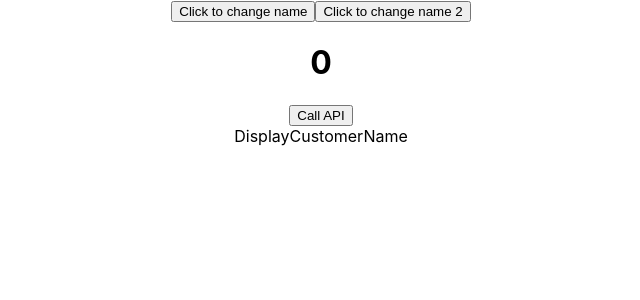
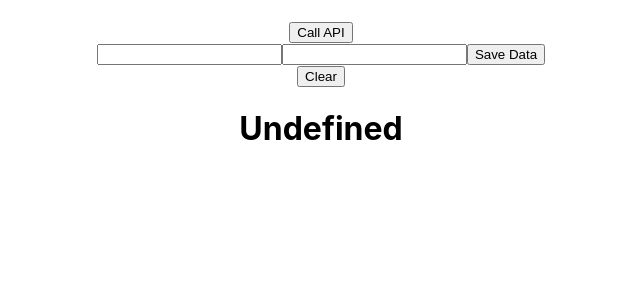
Before and after one commit to idan93l/Mobx_5.15.4_test, a React (Create React App) app: page / in a window 1280 px wide. Shown: the top 300 px of the page, without its empty margins (319-959 px from the left). Built offline with nearby package versions, Linux system fonts and the light colour scheme; no server answers.

Commit message:
full front start before back

```diff
--- a/src/App.tsx
+++ b/src/App.tsx
@@ -1,8 +1,8 @@
+import { store } from "./stores/CurrentCustomer.store";
 import { CurrentCustomer } from "./components/CurrentCustomer";
-import { store } from "./stores/CurrentCustomer.store";
+import { EditCustomer } from "./components/EditCustomer";
+import { DisplayCustomerName } from "./components/DisplayCustomerName";
 import "./App.css";
-import { EditCustomer } from "./components/EditCustomer";
-import DisplayCustomerName from "./components/DisplayCustomerName";
 
 const App = () => {
   return (
@@ -13,9 +13,8 @@ const App = () => {
           instructions.
         </p>
         <p>- Albarius Dev Team</p> */}
-        <CurrentCustomer store={store} />
         <EditCustomer store={store}/>
-        <DisplayCustomerName />
+        <DisplayCustomerName store={store}/>
       {/* </header> */}
     </div>
   );
--- a/src/components/DisplayCustomerName.tsx
+++ b/src/components/DisplayCustomerName.tsx
@@ -1,5 +1,20 @@
-export default function DisplayCustomerName() {
-  return (
-    <div>DisplayCustomerName</div>
-  )
+import { observer } from "mobx-react-lite";
+import React, { useEffect, useState } from "react";
+import CurrentCustomerStore from "../stores/CurrentCustomer.store";
+
+interface CustomerProps {
+  store: CurrentCustomerStore;
 }
+
+export const DisplayCustomerName: React.FC<CustomerProps> = observer(({ store }) => {
+  const getCustomerName = () => {
+    return store.customerName.charAt(0).toUpperCase() + store.customerName.slice(1).substring(0, 9)
+  }
+
+    return (
+      <>
+        <h1>{getCustomerName()}</h1>
+      </>
+    );
+  }
+);
--- a/src/components/EditCustomer.tsx
+++ b/src/components/EditCustomer.tsx
@@ -1,5 +1,5 @@
 import { observer } from "mobx-react-lite";
-import { useEffect, useState } from "react";
+import React, { useEffect, useState } from "react";
 import CurrentCustomerStore from "../stores/CurrentCustomer.store";
 import axios from "axios";
 
@@ -21,33 +21,74 @@ export const EditCustomer: React.FC<CustomerProps> = observer(({ store }) => {
     }
   };
 
-  const applyRandomCustomerData = () => {
-    // if (!store.customer.name) {
-      store.changeName(customerName);
-      store.changeAge(customerAge);
-      // }
+  const saveToLocalStorage = () => {
+    localStorage.setItem("currentCustomer", JSON.stringify(store.customer));
+  };
+
+  const storeCustomerData = () => {
+    store.changeName(customerName);
+    store.changeAge(customerAge);
+  };
+
+  const localStorageData = () => {
+    const storage = JSON.parse(localStorage.getItem("currentCustomer") || "{}");
+    !storage.name && !storage.age
+      ? getRandomCustomerData()
+      : setCustomerName(storage.name);
+    setCustomerAge(storage.age);
   };
 
   useEffect(() => {
-    getRandomCustomerData();
+    localStorageData();
   }, []);
 
   useEffect(() => {
-    applyRandomCustomerData();
+    storeCustomerData();
   }, [customerName, customerAge]);
 
   return (
     <>
       <h1>{store.customer.name}</h1>
-      <h1>{store.customer.age}</h1>
+      <h1>{customerAge === 0 ? "" : customerAge}</h1>
       <button
         onClick={() => {
           getRandomCustomerData();
-          applyRandomCustomerData();
+          storeCustomerData();
         }}
       >
         Call API
       </button>
+      <div>
+        <input
+          value={customerName}
+          onChange={(e) => {
+            setCustomerName(e.target.value);
+          }}
+        />
+        <input
+          value={customerAge === 0 ? "" : customerAge}
+          onChange={(e) => {
+            setCustomerAge(+e.target.value);
+          }}
+        />
+        <button
+          onClick={() => {
+            storeCustomerData();
+            saveToLocalStorage();
+          }}
+        >
+          Save Data
+        </button>
+      </div>
+      <button
+        onClick={() => {
+          localStorage.removeItem("currentCustomer");
+          setCustomerAge(0);
+          setCustomerName("");
+        }}
+      >
+        Clear
+      </button>
     </>
   );
 });
--- a/src/models/Customer.model.ts
+++ b/src/models/Customer.model.ts
@@ -1,10 +1,10 @@
 import { observable, action, computed } from "mobx";
 
 export interface Customer {
-  id: number;
+  // id: number;
   name: string;
   age: number;
-  email: string;
+  // email: string;
 }
 
 // export default class CustomerData {
--- a/src/stores/CurrentCustomer.store.ts
+++ b/src/stores/CurrentCustomer.store.ts
@@ -3,14 +3,15 @@ import { observable, action, computed } from "mobx";
 
 export default class CurrentCustomerStore {
   @observable customer: Customer = {
-    id: +Math.random().toFixed(4),
+    // id: +Math.random().toFixed(4),
     name: "",
     age: 0,
-    email: ""
+    // email: ""
   };
 
-  @computed get currentCustomer() {
-    return this.customer
+  @computed get customerName() {
+    if (this.customer.age === 0) return this.customer.name
+    return this.customer.name + this.customer.age;
   }
 
   @action changeName(name: string) {
```
